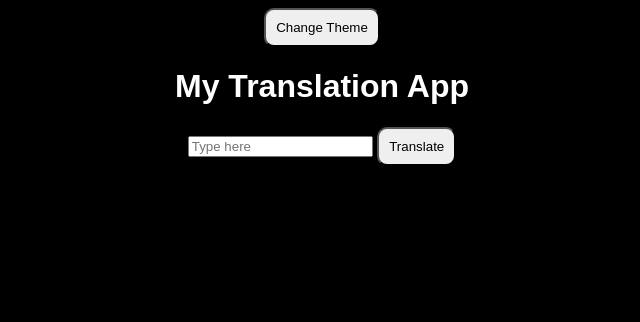
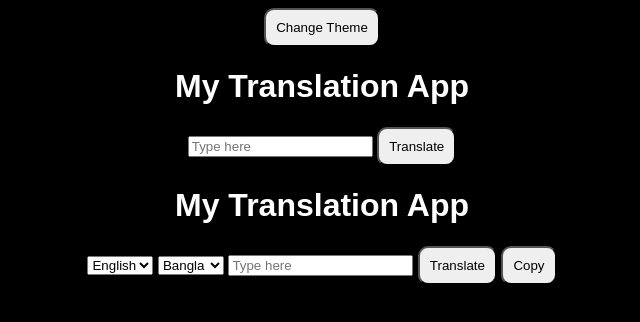
Before and after one commit to SasukeUchiha88/Suc-translation, a plain HTML site: page index.html in a window 1280 px wide. Shown: the whole page, without its empty margins (318-958 px from the left). Drawn offline with Linux system fonts and the light colour scheme.

Commit message:
Update index.html

```diff
--- a/index.html
+++ b/index.html
@@ -22,3 +22,26 @@ Translate
 </button>
 
 <p id="result"></p>
+</body><h1>My Translation App</h1>
+
+<div class="card">
+
+<select id="fromLang">
+  <option value="en">English</option>
+  <option value="bn">Bangla</option>
+</select>
+
+<select id="toLang">
+  <option value="bn">Bangla</option>
+  <option value="en">English</option>
+</select>
+
+<input type="text" id="inputText" placeholder="Type here">
+
+<button onclick="translateText()">Translate</button>
+
+<button onclick="copyText()">Copy</button>
+
+<p id="outputText"></p>
+
+</div>
```
